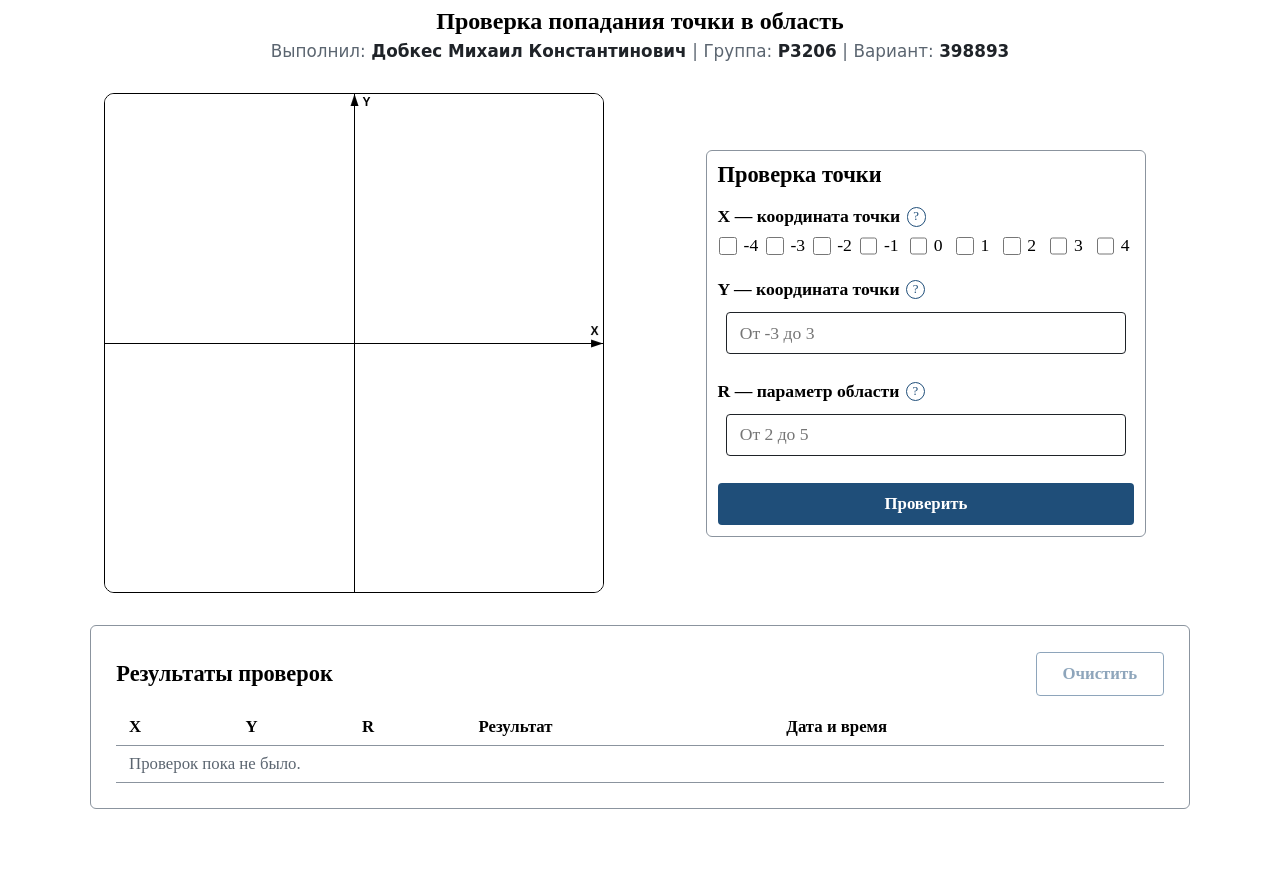
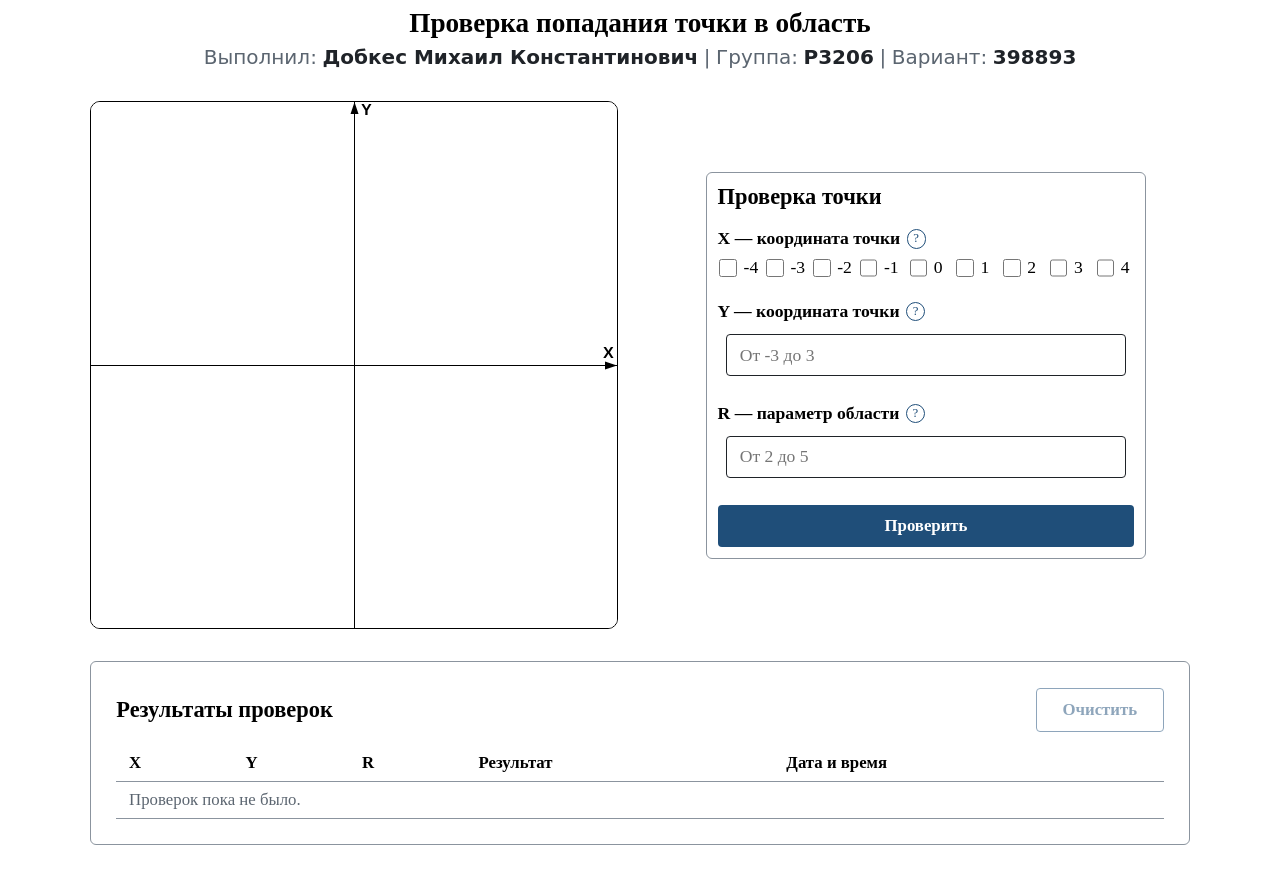
Before and after one commit to Miwm64/web_labs, a website: page index.html in a window 1280 px wide. Before the commit the page ends 841 px from the top, so only its background shows below. Drawn offline with Linux system fonts and the light colour scheme.

Commit message:
feat: text size increased

```diff
--- a/src/canvas.js
+++ b/src/canvas.js
@@ -1,5 +1,5 @@
 const CANVAS_ID = "coordinate-plane";
-const BOLD_LABEL_FONT = "bold 12px sans-serif";
+const BOLD_LABEL_FONT = "bold 16px sans-serif";
 
 const AXIS_COLOR = "rgb(0 0 0)";
 const ARROW_LENGTH = 12;
@@ -56,7 +56,7 @@ function draw_canvas() {
 function resizeCanvas() {
     const canvas = document.getElementById(CANVAS_ID);
     const rect = canvas.getBoundingClientRect();
-    const dpr = window.devicePixelRatio || 1;
+    const dpr = (window.devicePixelRatio || 1)*2;
 
     canvas.width = Math.round(rect.width * dpr);
     canvas.height = Math.round(rect.height * dpr);
--- a/styles.css
+++ b/styles.css
@@ -18,7 +18,7 @@
 
 #page-title {
     margin: 0 0 0.4rem;
-    font-size: 1.5rem;
+    font-size: 1.7rem;
     text-align: center;
 }
 
@@ -29,7 +29,7 @@
     gap: 0.2rem 0.35rem;
     margin: 0;
     font-family: var(--font-cursive);
-    font-size: 1.05rem;
+    font-size: 1.25rem;
     color: var(--color-muted);
 }
 
@@ -290,7 +290,7 @@ input[data-invalid="true"] {
 
 #coordinate-plane {
     width: 100%;
-    max-width: 500px;
+
     border: 1px solid black;
     border-radius: 10px;
     aspect-ratio: 1 / 1;
```
